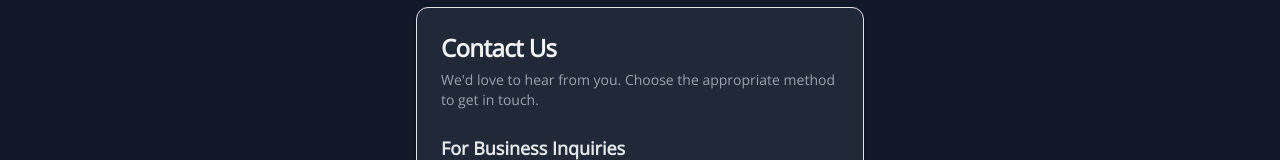
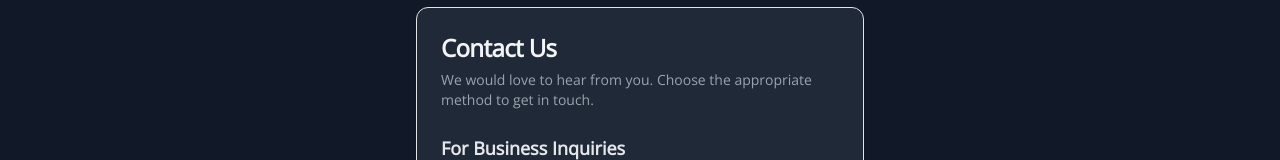
Before and after one commit to Eric0M/GymTalk, a Next.js app: page /contact in a window 1280 px wide. Shown: the part 135-295 px from the top of the page. Built offline with nearby package versions, Linux system fonts and the light colour scheme.

Commit message:
fixed a ' error in contact.tsx

```diff
--- a/app/components/contact_us/contact_us.tsx
+++ b/app/components/contact_us/contact_us.tsx
@@ -20,8 +20,8 @@ export default function Contact() {
             Contact Us
           </CardTitle>
           <CardDescription className="text-gray-400">
-            We'd love to hear from you. Choose the appropriate method to get in
-            touch.
+            We would love to hear from you. Choose the appropriate method to get
+            in touch.
           </CardDescription>
         </CardHeader>
         <CardContent className="space-y-6">
```
